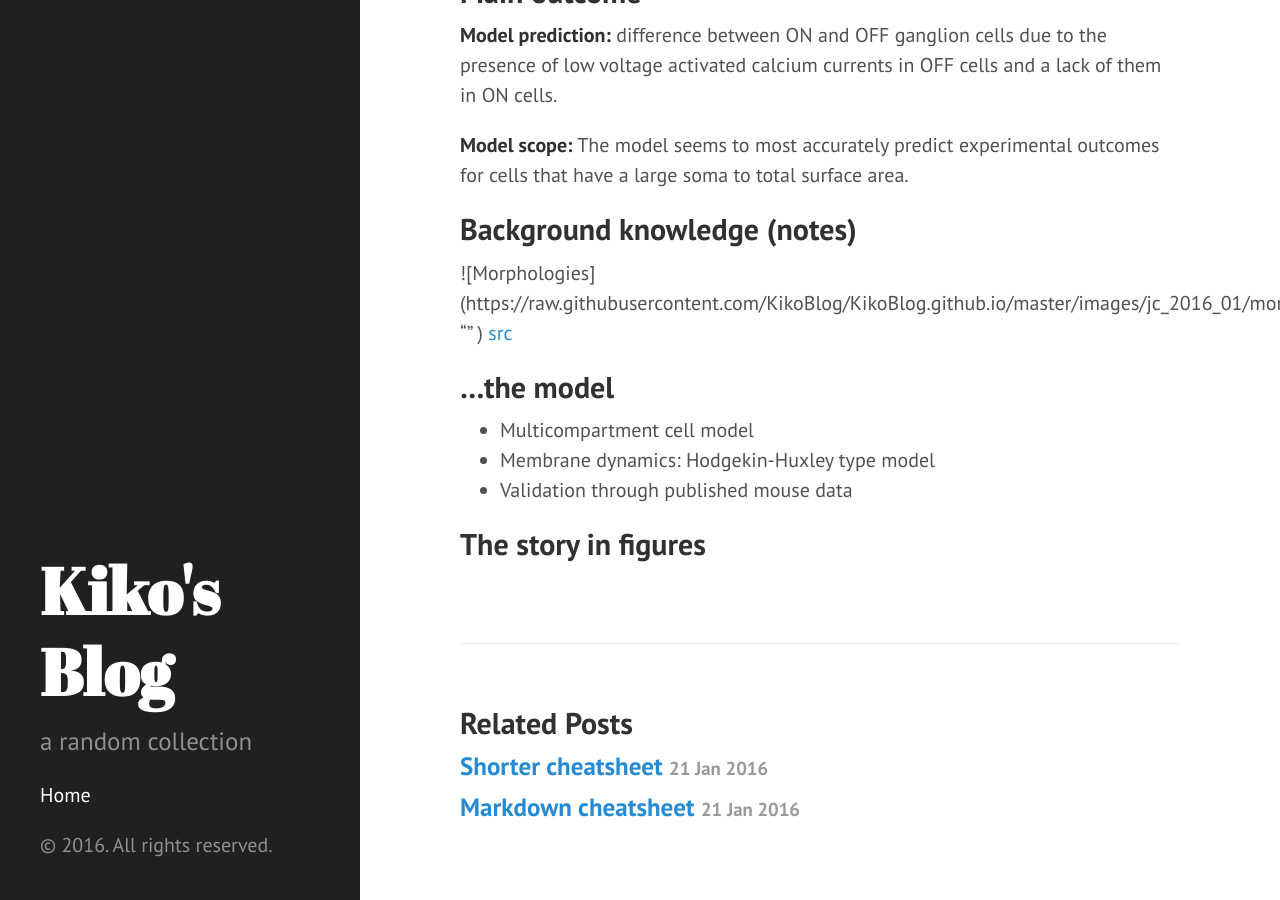
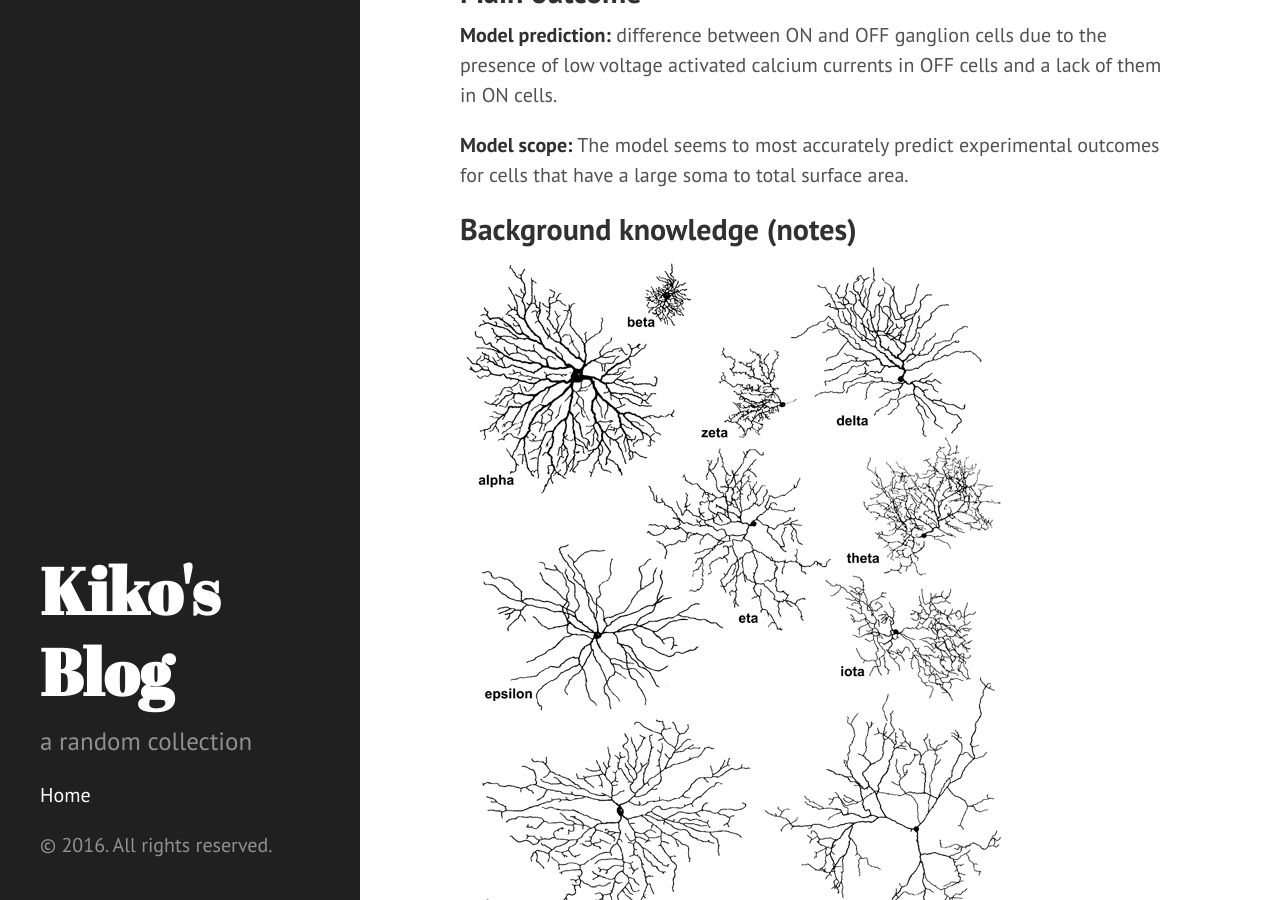
Before and after one commit to KikoBlog/KikoBlog.github.io, a Jekyll site: the page built from _posts/2016-01-21-journal-club-jan-2016.markdown, in a window 1280 px wide and 900 px high, scrolled down 567 px. Built offline with Jekyll 4.4.1, drawn with Linux system fonts in a browser that asks for light colours.

Commit message:
Post update: journal club jan 2016

```diff
--- a/_posts/2016-01-21-journal-club-jan-2016.markdown
+++ b/_posts/2016-01-21-journal-club-jan-2016.markdown
@@ -24,7 +24,7 @@ To explore the relationship between differences in morphology of RGCs and certai
 
 ## Background knowledge (notes)
 
-![Morphologies](https://raw.githubusercontent.com/KikoBlog/KikoBlog.github.io/master/images/jc_2016_01/morphologies.jpg "" )
+![Morphologies](https://raw.githubusercontent.com/KikoBlog/KikoBlog.github.io/master/images/jc_2016_01/morphologies.jpg)
 [src](http://www.ncbi.nlm.nih.gov/pmc/articles/PMC2290089/)
 
 ## ...the model
```
